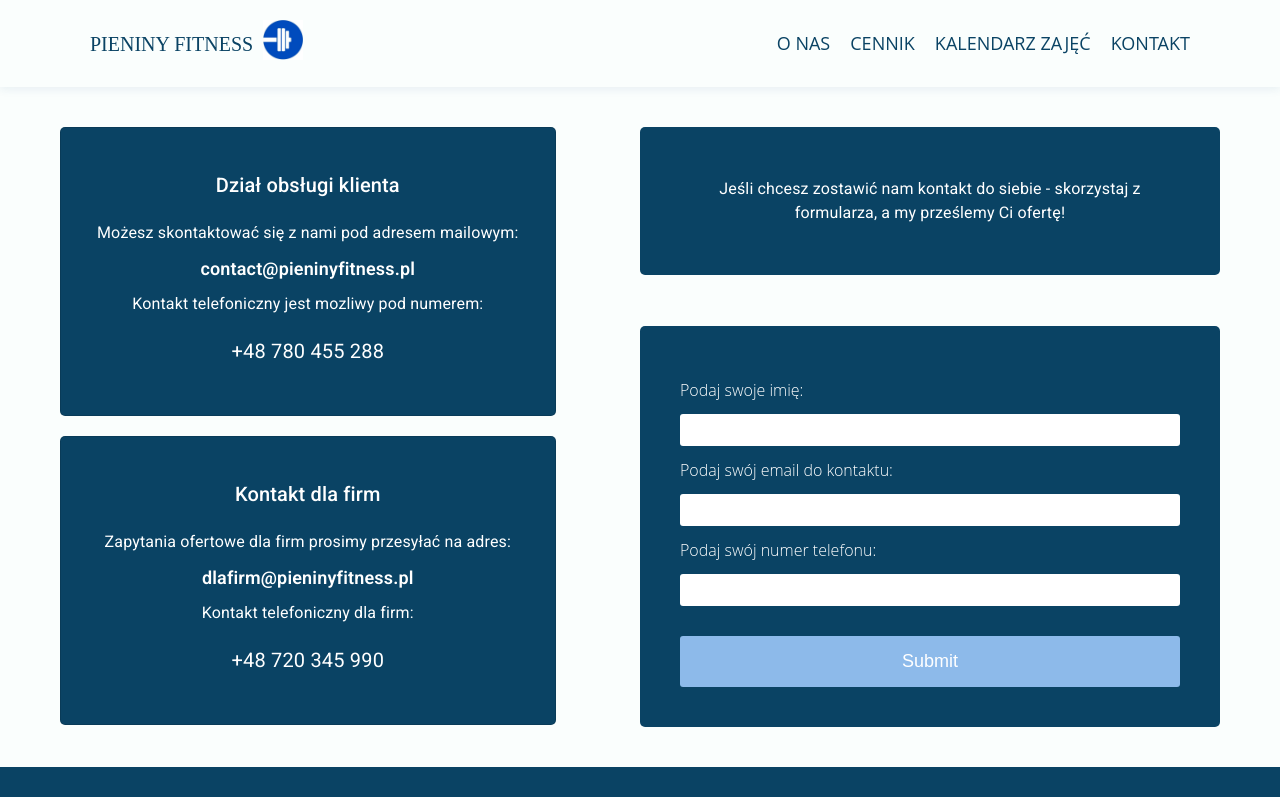
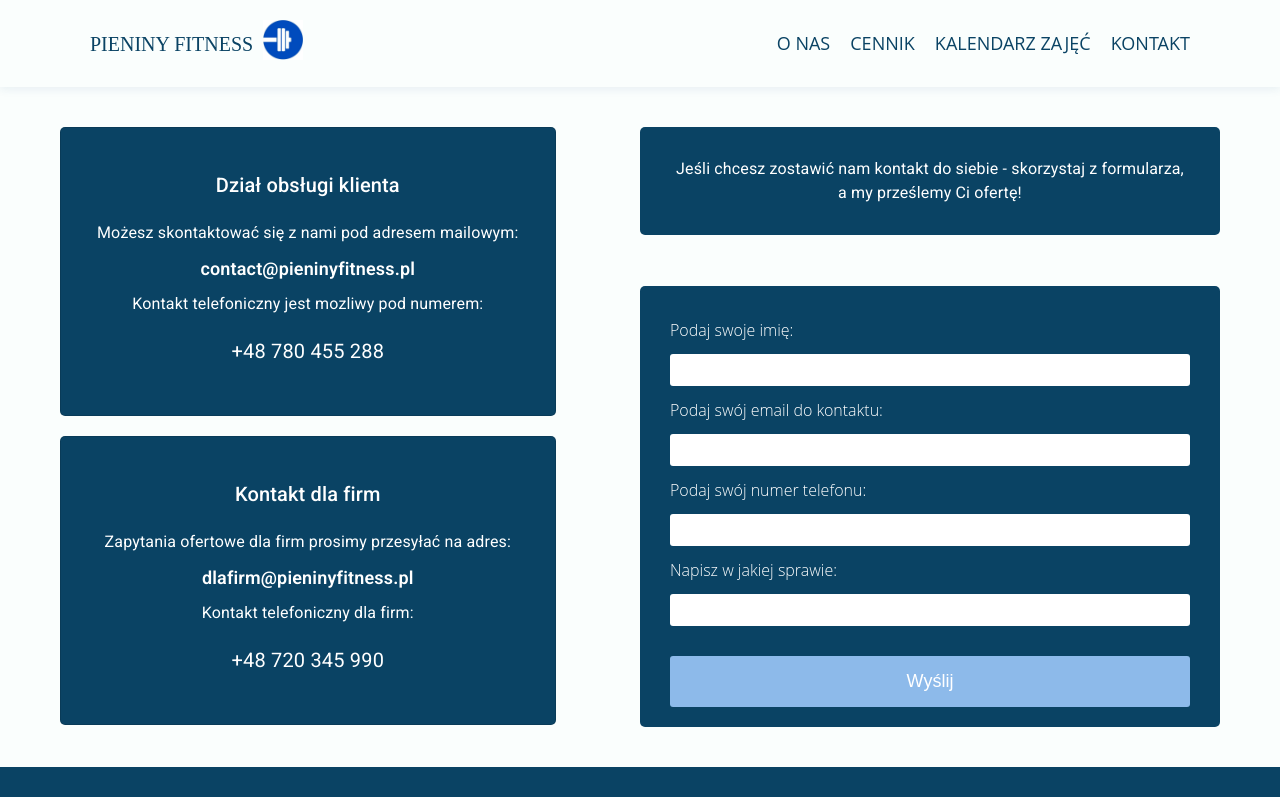
Before and after one commit to paulinawojtysiakk/Strona-Silowni, a React (Vite) app in the folder vite-project/: page /contact in a window 1280 px wide. Shown: the top 797 px of the page. Built offline with nearby package versions, Linux system fonts and the light colour scheme.

Commit message:
google spreadsheet for collecting contact plus stylling

```diff
--- a/vite-project/src/App.jsx
+++ b/vite-project/src/App.jsx
@@ -15,6 +15,7 @@ const App = () => {
     <BrowserRouter>
       <HamburgerMenu />
       <Header />
+      <main>
       <Routes>
         <Route path="/" element={<Home />} />
         <Route path="/about" element={<AboutUs />} />
@@ -22,6 +23,7 @@ const App = () => {
         <Route path="/schedule" element={<Schedule />} />
         <Route path="/contact" element={<Contact />} />
       </Routes>
+      </main>
       <Footer />
     </BrowserRouter>
   );
--- a/vite-project/src/components/ContactForm.jsx
+++ b/vite-project/src/components/ContactForm.jsx
@@ -3,6 +3,7 @@ import React, { useState }from "react";
 const ContactForm = () => {
   const [inputs, setInputs] = useState({});
   const [notification, setNotification] = useState("");
+  const [isModalOpen, setIsModalOpen] = useState(false);
 
   const handleChange = (event) => {
     const name = event.target.name;
@@ -10,10 +11,41 @@ const ContactForm = () => {
     setInputs((values) => ({ ...values, [name]: value }));
   };
 
-  const handleSubmit = (event) => {
+  const Modal = ({message, closeModal}) =>{
+    return(
+      <div className="modal-container">
+        <div className="modal-content">
+          <p>{message}</p>
+          <button onClick={closeModal}>Zamknij</button>
+        </div>
+      </div>
+    )
+  }
+  const closeModal = () => {
+    setIsModalOpen(false);
+  };
+  const handleSubmit = async (event) => {
     event.preventDefault();
-    alert(inputs);
-    setNotification("Twój email został wysłany");
+
+    const scriptURL = "https://script.google.com/macros/s/AKfycbzyicHnTNhL1TGX4p2C9htsKLtHFNxLtaDa_ZX5IDD5_6wKeIpdCwjWF-VE4cpIzAnE/exec"
+    try{
+      const response = await fetch (scriptURL,{
+        method:"POST",
+        mode: "no-cors",
+        headers: {
+          "Content-Type": "application/x-www-form-urlencoded",
+        },
+        body: new URLSearchParams(inputs),
+      });
+      setNotification("Twój email został wysłany");
+      setIsModalOpen(true);
+      setInputs({}); //clear the form inputs
+    }
+    catch (error){
+      console.log("error")
+      setNotification("Wystąpił błąd podczas wysyłania wiadomości.")
+      setIsModalOpen(true);
+    }
   };
 
   return (
@@ -45,9 +77,22 @@ const ContactForm = () => {
           onChange={handleChange}
         />
       </label>
+      <label>
+        Napisz w jakiej sprawie:
+        <input
+          type="message"
+          name="message"
+          value={inputs.message || ""}
+          onChange={handleChange}
+        />
+      </label>
 
-      <input type="submit" />
+      <input type="submit" value="Wyślij"/>
       {notification && <p className="notification-email">{notification}</p>}
+
+      {isModalOpen &&(
+        <Modal message={notification} closeModal={closeModal}/>
+      )}
     </form>
   );
 }
--- a/vite-project/src/components/Footer.jsx
+++ b/vite-project/src/components/Footer.jsx
@@ -11,7 +11,7 @@ import FitnessCenterIcon from '@mui/icons-material/FitnessCenter';
 const Footer = () => {
   return (
 
-      <div className="footer-container">
+      <footer className="footer-container">
         <div className="footer-box">
           <div className="logo-container">
           <Typography className="footer-logo">Pieniny Fitness<FitnessCenterIcon/></Typography>
@@ -39,7 +39,7 @@ const Footer = () => {
           </ul>
         </div>
         </div>
-      </div>
+      </footer>
 
   );
 };
--- a/vite-project/src/pages/TableSchedule.jsx
+++ b/vite-project/src/pages/TableSchedule.jsx
@@ -36,7 +36,6 @@ function TableSchedule() {
   }, []);
 
   async function getGymClasses() {
-    //metoda from do zaciągnięcia gymClasses
     const { data, error } = await supabase.from("gymClasses").select();
     if (error) {
       console.error("Error getting gym classes", error.message);
@@ -70,7 +69,7 @@ function TableSchedule() {
         console.log("Signed up successfully");
         const updatedClasses = gymClasses.map(
           (
-            item, //zmapuj zaktualizaowane zajęcia
+            item,
           ) => (item.id === gymClass.id ? gymClass : item), //porównaj id z signupu do id w bazie i update
         );
         setGymClasses(updatedClasses);
@@ -80,7 +79,7 @@ function TableSchedule() {
 
   async function cancelSignUpForClass(classId) {
     const targetClass = gymClasses.find((item) => item.id === classId);
-    const updatedParticipants = Math.max(targetClass.participants - 1, 0); // Dekrementacja
+    const updatedParticipants = Math.max(targetClass.participants - 1, 0);
 
     const { data: gymClass, error } = await supabase
       .from("gymClasses")
@@ -132,7 +131,7 @@ function TableSchedule() {
             </div>
             <div className="schedule-column schedule-column-reserve">
               {gymClass.signed_up ? (
-                <div>
+                <div className="reserved-box">
                   <div className="reserved-info">
                     Twoje miejsce zostało zarezerwowane
                   </div>
--- a/vite-project/src/scss/CardsSection.scss
+++ b/vite-project/src/scss/CardsSection.scss
@@ -63,7 +63,7 @@
     align-items: center;
 
     .card-single {
-      width: 100%;
+      width: 95%;
       margin-bottom: 20px;
     }
   }
--- a/vite-project/src/scss/Contact.scss
+++ b/vite-project/src/scss/Contact.scss
@@ -4,7 +4,6 @@
 
 
 .contact-page-container{
-
   display: flex;
   align-items: flex-start;
   justify-content: space-between;
@@ -55,14 +54,15 @@
     max-width: 100%;
     background-color: $basic-dark;
     color: white;
-    padding: 50px;
+    padding: 30px;
     text-align: center;
     border-radius: 5px;
+    margin-bottom: 10px;
   }
 
   .my-form {
     max-width: 100%;
-    padding: 40px;
+    padding: 20px 30px;
     border-radius: 5px;
     background-color: $basic-dark;
     color: white;
@@ -99,6 +99,38 @@
   }
 }
 }
+.modal-container {
+  position: fixed;
+  top: 0;
+  left: 0;
+  width: 100vw;
+  height: 100vh;
+  background-color: rgba(0, 0, 0, 0.5);
+  display: flex;
+  justify-content: center;
+  align-items: center;
+}
+
+.modal-content {
+  background-color: $basic-dark;
+  padding: 50px 80px;
+  border-radius: 5px;
+  text-align: center;
+}
+
+.modal-content p {
+  margin-bottom: 20px;
+}
+
+.modal-content button {
+  padding: 10px 20px;
+  background-color: #8dbaea;
+  color: white;
+  border: none;
+  border-radius: 5px;
+  cursor: pointer;
+}
+
 @media (max-width: 768px) {
   .contact-page-container {
     flex-direction: column;
--- a/vite-project/src/scss/Footer.scss
+++ b/vite-project/src/scss/Footer.scss
@@ -7,14 +7,12 @@
   background-color: $basic-dark;
   color: white;
   font-family: $sales-font;
-  bottom: 0;
 
 .footer-box {
   display: flex;
   flex-wrap: wrap;
   justify-content: space-between;
   padding: 30px 90px;
-
 
   .logo-container{
     display: flex;
--- a/vite-project/src/scss/HamburgerMenu.scss
+++ b/vite-project/src/scss/HamburgerMenu.scss
@@ -37,7 +37,7 @@
   position: absolute;
   top: 80px;
   right: 0px;
-  background-color: #eefeff;
+  background-color: $basic-dark;
   width: 100%;
   padding: 20px;
   z-index: 10;
@@ -59,7 +59,7 @@
       }
       a {
         text-decoration: none;
-        color: #333;
+        color: white;
         font-weight: bold;
       }
     }
--- a/vite-project/src/scss/TableSchedule.scss
+++ b/vite-project/src/scss/TableSchedule.scss
@@ -57,6 +57,12 @@
     max-width: 130px;
     padding-bottom: 10px;
   }
+  .reserved-box{
+    display: flex;
+    flex-direction: column;
+    justify-content: center;
+    align-items: center;
+  }
 
   @media (max-width: 768px){
     .schedule-column-name,
--- a/vite-project/src/scss/settings/base.scss
+++ b/vite-project/src/scss/settings/base.scss
@@ -1,12 +1,24 @@
 @import "./fonts";
 @import "./colors";
 
+html, body{
+  height: 100%;
+  margin: auto;
+}
+
+#root{
+  display: flex;
+  flex-direction: column;
+  min-height: 100vh;
+}
 .container {
+  flex: 1;
   max-width: 1180px;
   width: 100%;
   margin: 0 auto;
   flex-wrap: wrap;
   font-family: $text-font;
+  position: relative;
 
   img {
     width: 100%;
@@ -37,11 +49,9 @@ body {
   line-height: 28px;
   font-weight: 100;
   display: flex;
+  flex-direction: column;
   min-height: 100vh;
-  flex-direction: column;
   overflow-x: hidden;
-
-
   background-color: $background-screen-color;
   color: $basic-text-color;
 }
@@ -52,3 +62,12 @@ main{
 a {
   text-decoration: none;
 }
+
+footer{
+display: block;
+margin-left: auto;
+margin-right: auto;
+left:0;
+bottom:0;
+right:0;
+}
```
